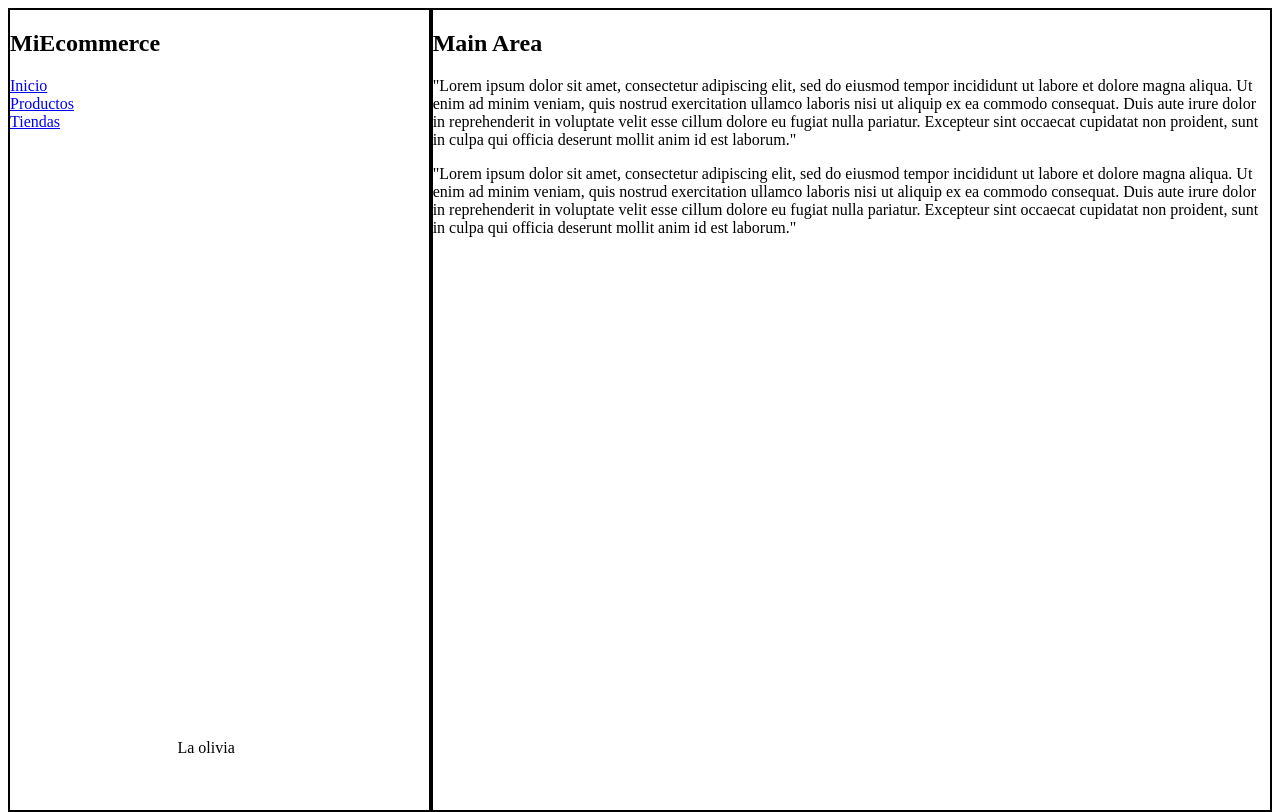
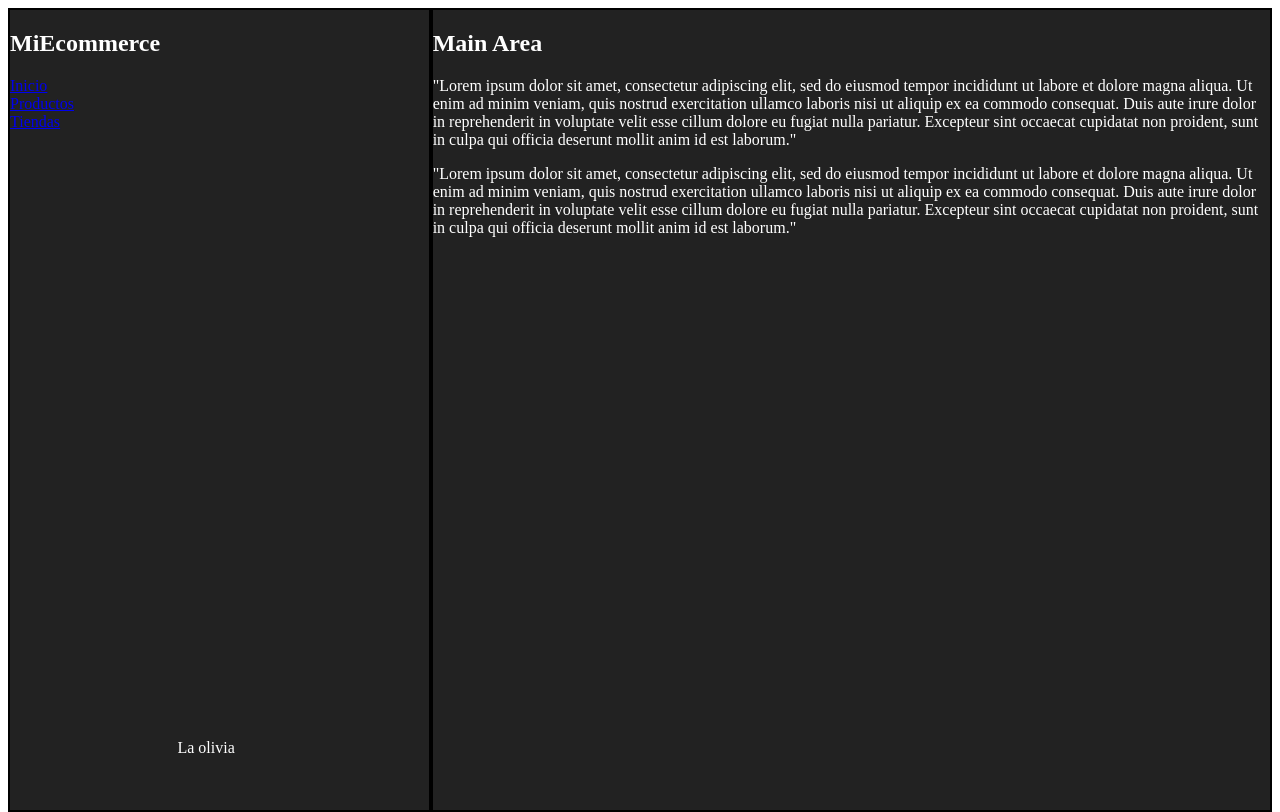
Before and after one commit to aamocca/sprint4ecommerce, a React (Create React App) app: page / in a window 1280 px wide. Built offline with nearby package versions, Linux system fonts and the light colour scheme.

Commit message:
Ahora si el sidebar

```diff
--- a/src/components/MenuAdmin.js
+++ b/src/components/MenuAdmin.js
@@ -14,7 +14,7 @@ const MenuAdmin = () => {
         <section className="sideBar2">
           <div className="App">
             <header>
-              <GiHamburgerMenu onClick={() => setShowNav(showNav)} />
+              <GiHamburgerMenu onClick={() => setShowNav(!showNav)} />
             </header>
             <Navbar show={showNav} />
           </div>
--- a/src/css/MenuAdmin.css
+++ b/src/css/MenuAdmin.css
@@ -11,20 +11,25 @@ html {
   height: 100%;
 }
 .sideBar {
+  background: #222222;
   width: 50%;
   border: solid 2px black;
   bottom: 0;
   height: 100vh;
+  color: #fff;
 }
 .imgOlivia {
   margin-top: 76vh;
   padding-left: 40%;
+  color: #fff;
 }
 
 .mainArea {
   height: 100vh;
   width: 100%;
   border: solid 2px black;
+  color: #fff;
+  background: #222222;
 }
 .menus {
   text-decoration: none;
```
